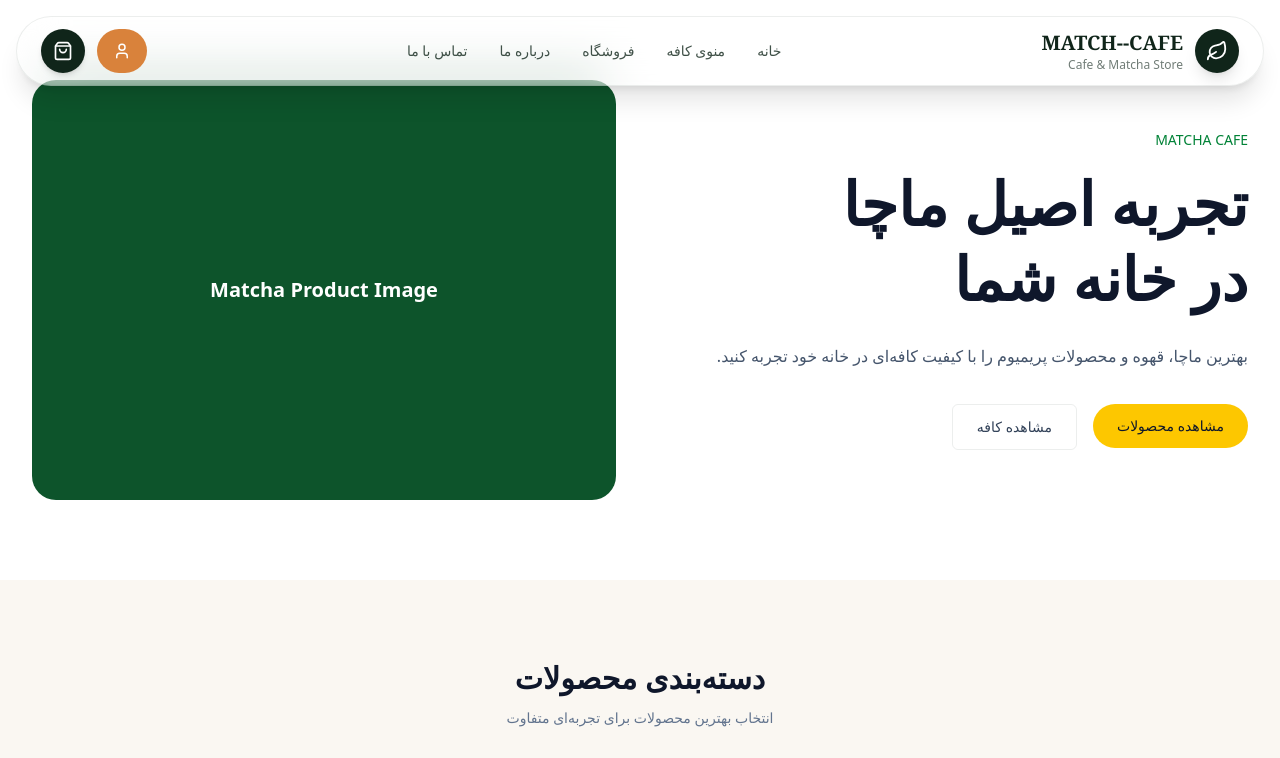
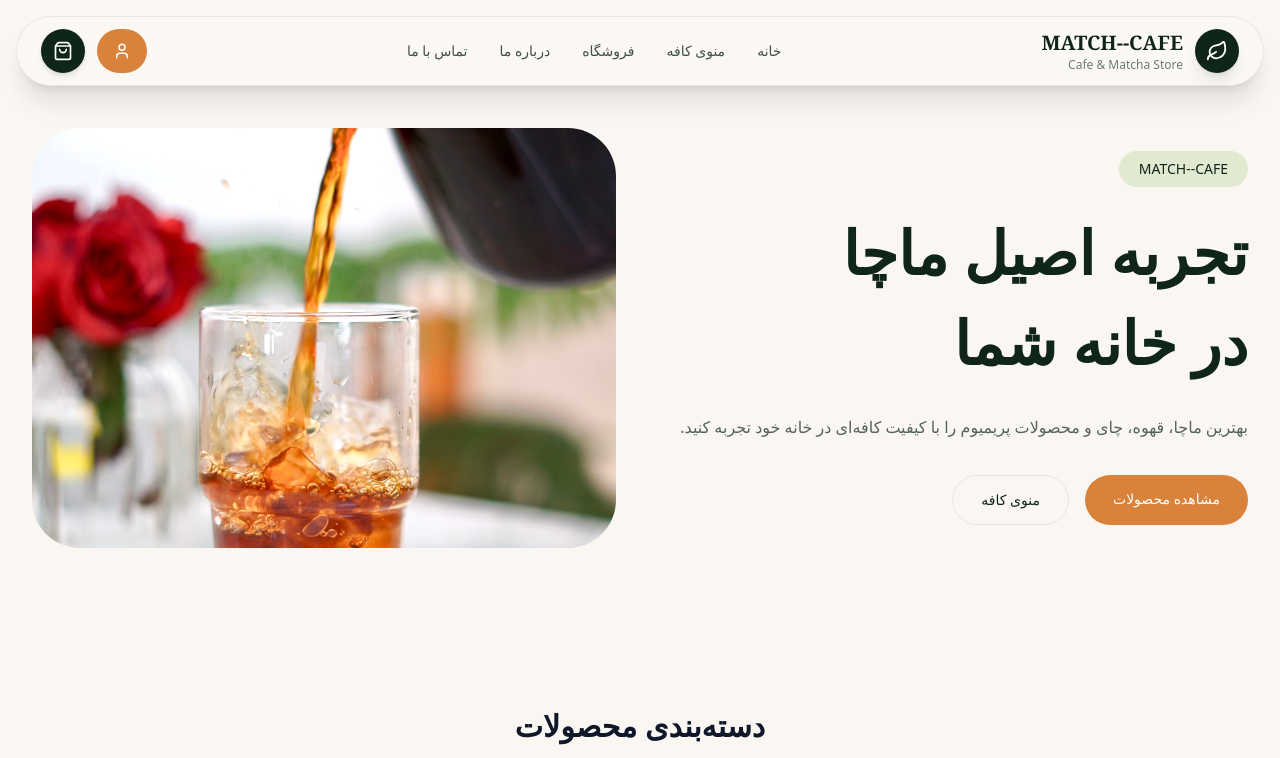
Before and after one commit to Milad20-ebrahimi/MATCH--CAFE, a Next.js app in the folder frontend/: page / in a window 1280 px wide. Shown: the top 758 px of the page. Built offline with nearby package versions, Linux system fonts and the light colour scheme.

Commit message:
feat: add hero image and update homepage design

```diff
--- a/frontend/package.json
+++ b/frontend/package.json
@@ -9,6 +9,7 @@
     "lint": "eslint"
   },
   "dependencies": {
+    "lucide-react": "^1.26.0",
     "next": "16.2.11",
     "react": "19.2.4",
     "react-dom": "19.2.4"
--- a/frontend/src/components/home/HeroSection.tsx
+++ b/frontend/src/components/home/HeroSection.tsx
@@ -1,84 +1,166 @@
+import Image from "next/image";
 import Link from "next/link";
 
 import Container from "@/components/shared/Container";
-import Button from "@/components/ui/Button";
 
 
 export default function HeroSection() {
   return (
-    <section className="overflow-hidden bg-white py-20">
+    <section
+      className="
+      relative
+      overflow-hidden
+      bg-cream
+      pt-32
+      pb-20
+      "
+    >
 
       <Container>
 
-        <div className="grid items-center gap-12 md:grid-cols-2">
+        <div
+          className="
+          grid
+          items-center
+          gap-12
+          md:grid-cols-2
+          "
+        >
+
 
           {/* Content */}
-          <div className="text-right">
 
-            <p className="mb-4 text-sm font-medium text-green-700">
-              MATCHA CAFE
-            </p>
+          <div
+            className="
+            text-right
+            "
+          >
 
-            <h1 className="text-4xl font-bold leading-tight text-slate-900 md:text-6xl">
+            <span
+              className="
+              mb-5
+              inline-block
+              rounded-full
+              bg-sage/30
+              px-5
+              py-2
+              text-sm
+              font-medium
+              text-forest
+              "
+            >
+              MATCH--CAFE
+            </span>
+
+
+            <h1
+              className="
+              font-serif
+              text-4xl
+              font-bold
+              leading-[1.5]
+              text-forest
+              md:text-6xl
+              "
+            >
               تجربه اصیل ماچا
               <br />
               در خانه شما
             </h1>
 
 
-            <p className="mt-6 max-w-xl text-base leading-8 text-slate-600">
-              بهترین ماچا، قهوه و محصولات پریمیوم را با کیفیت کافه‌ای
-              در خانه خود تجربه کنید.
+            <p
+              className="
+              mt-6
+              max-w-xl
+              text-base
+              leading-8
+              text-forest/70
+              "
+            >
+              بهترین ماچا، قهوه، چای و محصولات پریمیوم
+              را با کیفیت کافه‌ای در خانه خود تجربه کنید.
             </p>
 
 
-            <div className="mt-8 flex gap-4">
+            <div
+              className="
+              mt-8
+              flex
+              flex-wrap
+              gap-4
+              "
+            >
 
-              <Link href="/shop">
-                <Button>
+              <Link
+                href="/shop"
+                className="
+                rounded-full
+                bg-amber
+                px-7
+                py-3.5
+                text-sm
+                font-medium
+                text-white
+                transition
+                hover:bg-amber-dark
+                "
+              >
                 مشاهده محصولات
-                </Button>
               </Link>
 
 
               <Link
                 href="/cafe"
                 className="
-                  rounded-md
+                rounded-full
                 border
-                  border-slate-300
-                  px-6
-                  py-3
+                border-forest/20
+                px-7
+                py-3.5
                 text-sm
                 font-medium
-                  text-slate-700
+                text-forest
                 transition
-                  hover:bg-slate-50
+                hover:bg-white
                 "
               >
-                مشاهده کافه
+                منوی کافه
               </Link>
 
-            </div>
 
             </div>
 
 
-          {/* Image Placeholder */}
+          </div>
+
+
+
+          {/* Image */}
 <div
   className="
-              flex
+  relative
   h-[420px]
-              items-center
-              justify-center
-              rounded-3xl
-              bg-green-900
+  w-full
+  overflow-hidden
+  rounded-[3rem]
+  bg-sage/20
   "
 >
 
-            <span className="text-xl font-semibold text-white">
-              Matcha Product Image
-            </span>
+<Image
+  src="/images/matcha-hero.jpg"
+  alt="Matcha Cafe"
+  width={700}
+  height={700}
+  priority
+  className="
+  h-full
+  w-full
+  object-cover
+  "
+/>
+
 
           </div>
 
@@ -87,6 +169,7 @@ export default function HeroSection() {
 
       </Container>
 
+
     </section>
   );
 }
```
Also changed, not shown: frontend/public/images/matcha-hero.jpg (added), 1 other file (tests, documents, lock files or other folders). Lines whose indentation alone changed are shown as unchanged.
